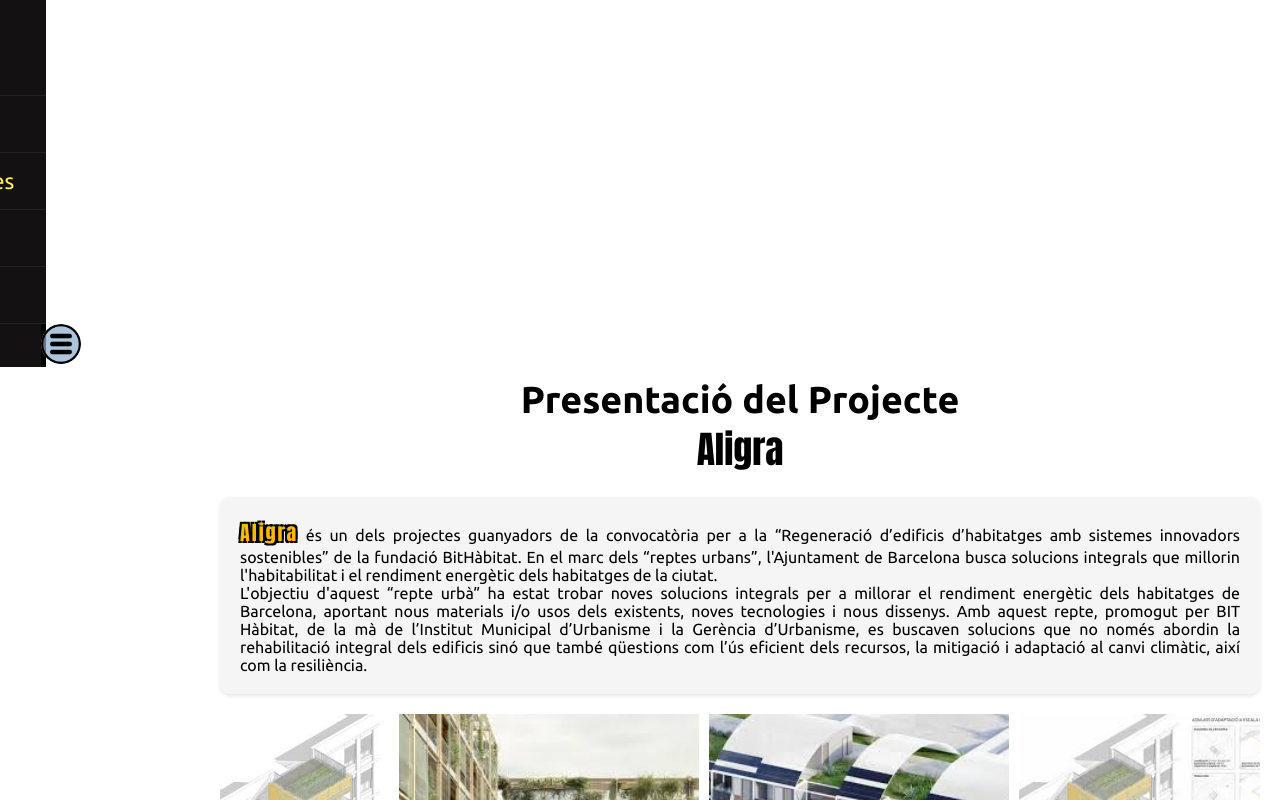
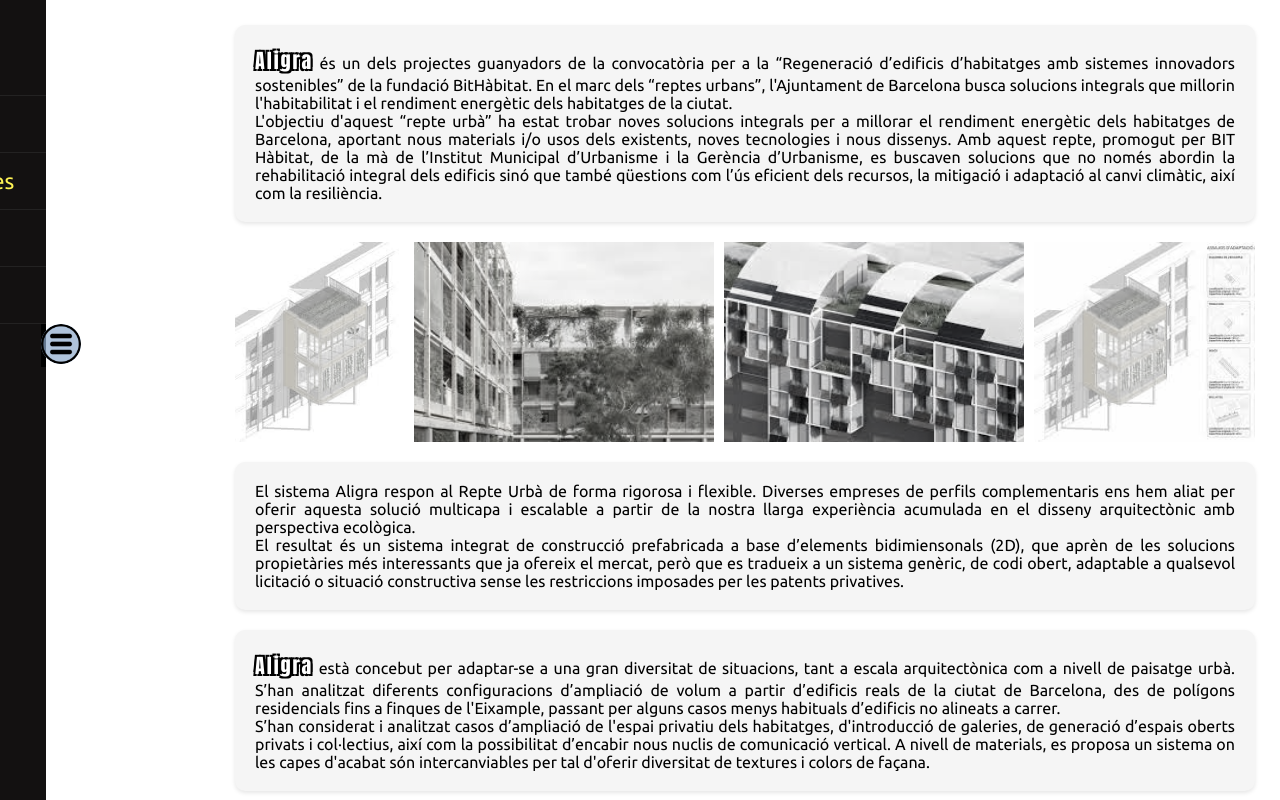
Before and after one commit to Manuraptor/amunt-p1-aligra, a SvelteKit app: page /Aligra in a window 1280 px wide. Shown: the top 800 px of the page. Built offline with nearby package versions, Linux system fonts and the light colour scheme.

Commit message:
primera version de Que es Aligra

```diff
--- a/src/lib/componentes/Navbar.svelte
+++ b/src/lib/componentes/Navbar.svelte
@@ -35,7 +35,8 @@
 
 <style>
     nav {
-        position: relative;
+       /* position: relative;*/
+        position: fixed;
         align-items: center;
         width: 225px;
         height: 100%;
@@ -67,9 +68,14 @@
 
     nav ul li a:hover {
         font-weight: bold;
-       background: #FFD700;
-        color: white;
+      /* background: #FFD700;*/
+   /* background:hsl(60, 80%, 90%);*/
+      /*  background: rgba(0, 0, 0, 0.2);*/
+        background-color: rgba(141, 170, 204, 0.7);
+        /*color: white;*/
+        color:hsl(60, 80%, 90%);
         padding: 10px 20px;
+        text-shadow: -2px -2px 0 #000, 2px -2px 0 #000, -2px 2px 0 #000, 2px 2px 0 #000;
 
     }
 
--- a/src/routes/+page.svelte
+++ b/src/routes/+page.svelte
@@ -23,14 +23,15 @@
 
 <style>
     img {
-        margin-top: -400px;
+       /* margin-top: -400px;*/
         width: 100%;
         height: 800px;
-        object-fit: fill;
+        /*object-fit: fill;*/
+        object-fit: cover;
     }
 
     div {
-       margin-top: -170px;
+       margin-top: -190px;
         height: 110px;
         width: 70%;
         padding: 20px;
@@ -38,28 +39,30 @@
         text-align: center;
         transform: translateX(25%);
         transition: transform 0.1s ease;
-     /*  background-color: rgba(0, 0, 0, 0.5);*/
+     /*background-color: rgba(0, 0, 0, 0.5);*/
        background-color: rgba(141, 170, 204, 0.7);
+        text-shadow: -2px -2px 0 #000, 2px -2px 0 #000, -2px 2px 0 #000, 2px 2px 0 #000;
 
+        color: hsl(60, 80%, 90%);
 
     }
 
     h2 {
         font-size: 25px;
         margin-bottom: 10px;
-        color: hsl(60, 80%, 90%);
+       /* color: hsl(60, 80%, 90%);*/
 
     }
 
     h4 {
         font-size: 18px;
-        color: hsl(60, 80%, 90%);
+       /* color: hsl(60, 80%, 90%);*/
     }
     span{
         font-family: Impact;
         font-weight: lighter;
         letter-spacing: 1px;
         font-size: 20px;
-        color: hsl(60, 80%, 90%);
+       /* color: hsl(60, 80%, 90%);*/
     }
 </style>
--- a/src/routes/Aligra/+page.svelte
+++ b/src/routes/Aligra/+page.svelte
@@ -1,5 +1,6 @@
 
 <script>
+    import { fade } from 'svelte/transition';
     import imgPortada1 from "$lib/imagenes/AligraQueEs/ImgPortadaAligra1.jpg";
     import imgPortada2 from "$lib/imagenes/AligraQueEs/ImgPortadaAligra2.jpg";
     import imgPortada3 from "$lib/imagenes/AligraQueEs/ImgPortadaAligra3.jpg";
@@ -7,10 +8,7 @@
 </script>
 
 <main>
-    <header>
-        <h2>Presentació del Projecte</h2>
-        <h2><span>Aligra</span></h2>
-    </header>
+
     <div>
         <article>
             <span class="aligra">Aligra</span> és un dels projectes guanyadors de la convocatòria per a la “Regeneració d’edificis d’habitatges amb sistemes innovadors sostenibles” de la fundació BitHàbitat. En el marc dels “reptes urbans”, l'Ajuntament de Barcelona busca solucions integrals que millorin l'habitabilitat i el rendiment energètic dels habitatges de la ciutat.<br>
@@ -18,12 +16,21 @@
         </article>
 
         <section>
-            <img src={imgPortada1} alt="">
-            <img src={imgPortada2} alt="">
-            <img src={imgPortada3} alt="">
-            <img src={imgPortada4} alt="">
+            <img transition:fade src={imgPortada1} alt="">
+            <img transition:fade src={imgPortada2} alt="">
+            <img transition:fade src={imgPortada3} alt="">
+            <img transition:fade src={imgPortada4} alt="">
         </section>
 
+        <article>
+            El sistema Aligra respon al Repte Urbà de forma rigorosa i flexible. Diverses empreses de
+            perfils complementaris ens hem aliat per oferir aquesta solució multicapa i escalable a partir
+            de la nostra llarga experiència acumulada en el disseny arquitectònic amb perspectiva
+            ecològica.<br> El resultat és un sistema integrat de construcció prefabricada a base d’elements
+            bidimiensonals (2D), que aprèn de les solucions propietàries més interessants que ja ofereix
+            el mercat, però que es tradueix a un sistema genèric, de codi obert, adaptable a qualsevol
+            licitació o situació constructiva sense les restriccions imposades per les patents privatives.<br>
+            </article>
         <article>
             <span class="aligra">Aligra</span> està concebut per adaptar-se a una gran diversitat de situacions, tant a escala arquitectònica com a nivell de paisatge urbà. S’han analitzat diferents configuracions d’ampliació de volum a partir d’edificis reals de la ciutat de Barcelona, des de polígons residencials fins a finques de l'Eixample, passant per alguns casos menys habituals d’edificis no alineats a carrer.<br>
             S’han considerat i analitzat casos d’ampliació de l'espai privatiu dels habitatges, d'introducció de galeries, de generació d’espais oberts privats i col·lectius, així com la possibilitat d’encabir nous nuclis de comunicació vertical. A nivell de materials, es proposa un sistema on les capes d'acabat són intercanviables per tal d'oferir diversitat de textures i colors de façana.
@@ -33,25 +40,10 @@
 
 <style>
     main {
-        margin-left: 200px;
-        padding: 20px;
+        margin-left: 210px;
+        padding: 25px;
     }
-    header {
-        display: flex;
-        flex-direction: column;
-        align-items: center;
-        justify-content: center;
-        text-align: center;
-        height: 80px;
-        font-size: 25px;
-        margin-bottom: 30px;
-    }
-    h2 span{
-        font-family: Impact;
-        font-weight: lighter;
 
-
-    }
 
     div {
         display: flex;
@@ -79,10 +71,16 @@
         width: 300px;
         height: 200px;
         object-fit: cover;
+        filter: grayscale(90%);
+        transition: all 0.5s ease;
+    }
+    section img:hover{
+        filter: none;
     }
     span.aligra{
         font-family: Impact;
-        color: rgba(252, 185, 0, 1);
+       /* color: #FFF455;*/
+        color: white;
         letter-spacing: 2px;
         font-size: 20px;
         font-weight: lighter;
```
